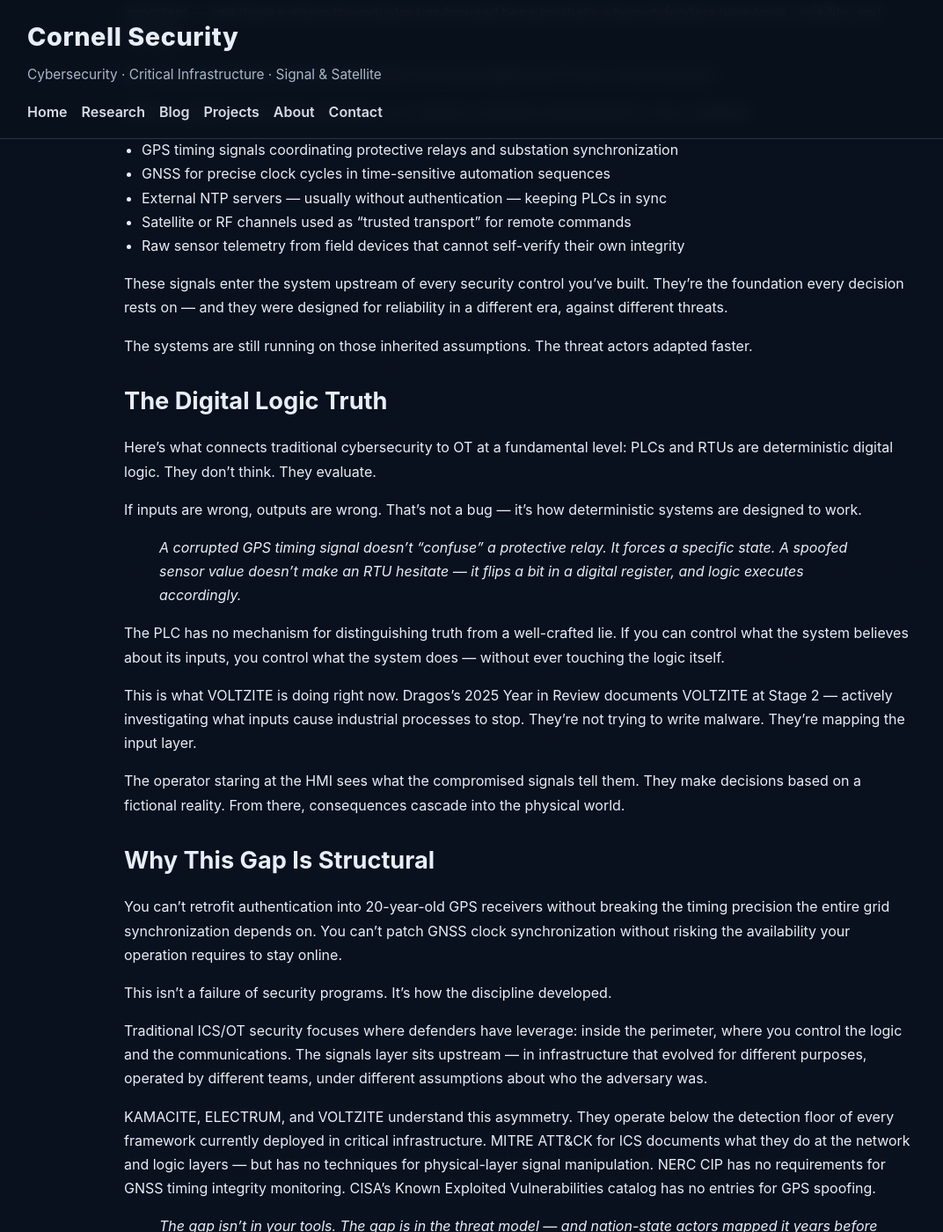
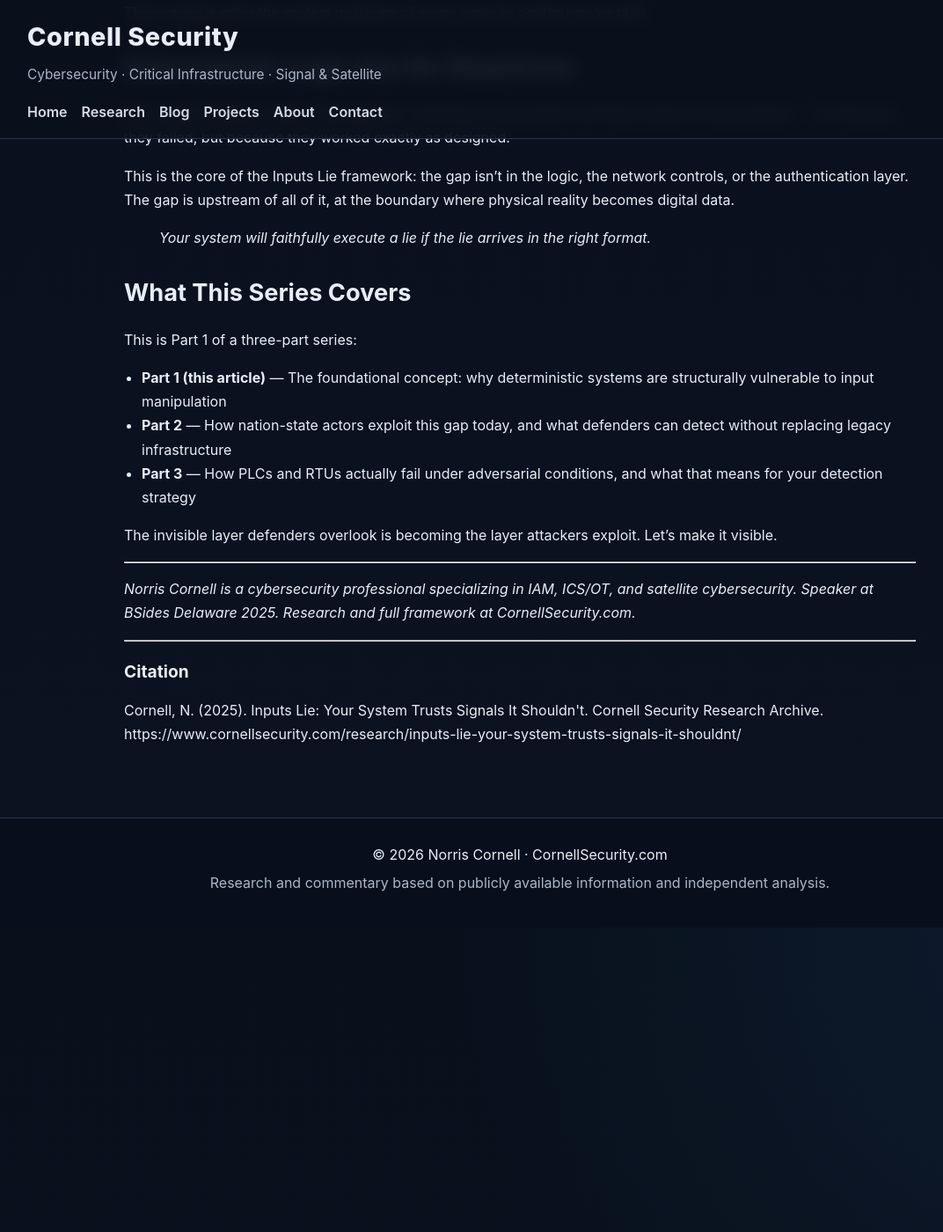
Before and after one commit to samson-2369/samson-2369.github.io, a Jekyll site: the page built from _research/inputs-lie-your-system-trusts-signals-it-shouldnt.md, in a window 1280 px wide and 1400 px high, scrolled down 1174 px. Shown: the whole window at 88% size, without its empty margins (49-1121 px from the left). Built offline with Jekyll 4.4.1, drawn with Linux system fonts in a browser that asks for light colours; some of the changed text lies outside the part shown.

Commit message:
Revise article on input manipulation in ICS
Updated the article to clarify the focus on input manipulation in industrial control systems and introduced the Inputs Lie series.

```diff
--- a/_research/inputs-lie-your-system-trusts-signals-it-shouldnt.md
+++ b/_research/inputs-lie-your-system-trusts-signals-it-shouldnt.md
@@ -2,26 +2,18 @@
 layout: paper
 title: "Inputs Lie: Your System Trusts Signals It Shouldn't"
 date: 2025-12-02
-version: "Article"
-description: "How industrial control systems faithfully execute on manipulated inputs — and why the signals layer is the gap nation-state actors mapped before most defenders knew to look."
+version: "Article · Part 1 of 3"
+description: "If you lie to an industrial system about its inputs, it will execute that lie faithfully into the physical world. The first article in the Inputs Lie series."
 pdf: /assets/papers/inputs-lie.pdf
 ---
 
-In December 2015, KAMACITE — the Russian threat actor Dragos tracks as a Stage 2 ICS adversary — coordinated one of the most consequential cyberattacks on critical infrastructure ever recorded. Three Ukrainian power distribution companies lost power simultaneously. 230,000 customers went dark.
+*Inputs Lie Series · Part 1 of 3*
 
-The malware that did it wasn't sophisticated at the network layer. It didn't need to be.
+If you lie to an industrial system about its inputs, it will execute that lie faithfully into the physical world. No hesitation. No intuition. Just deterministic logic doing exactly what it was designed to do.
 
-It manipulated the inputs.
+In my last post, I talked about how satellite signals — GPS, GNSS, RF — are largely undefended against spoofing and manipulation. The gap isn't just theoretical. It lives inside your industrial control systems.
 
-SCADA operators watched their HMIs show normal system states while breakers were being tripped remotely. The control systems executed faithfully — because the signals they received said to. By the time human operators understood what was happening, the damage was done.
-
-> *The ICS didn't fail because the network was breached. It failed because it trusted inputs it had no way to verify.*
-
-A few months ago I wrote about how satellite signals — GPS, GNSS, RF — are largely undefended against spoofing and manipulation. The gap isn't just theoretical. It lives inside your industrial control systems, and KAMACITE proved it almost a decade ago.
-
-This is where that series continues.
-
-## The Real Starting Point of Every Control Loop
+## The Perimeter Is Not the Starting Point
 
 Most ICS/OT security conversations happen inside the perimeter: PLC hardening, segmentation, protocol validation. All important — and they're where the industry has focused because that's where defenders have tools, visibility, and leverage.
 
@@ -35,69 +27,23 @@
 - Satellite or RF channels used as "trusted transport" for remote commands
 - Raw sensor telemetry from field devices that cannot self-verify their own integrity
 
-These signals enter the system upstream of every security control you've built. They're the foundation every decision rests on — and they were designed for reliability in a different era, against different threats.
+These signals enter the system upstream of every security control you've built.
 
-The systems are still running on those inherited assumptions. The threat actors adapted faster.
+## Deterministic Logic Has No Skepticism
 
-## The Digital Logic Truth
+PLCs and RTUs don't think. They evaluate. Feed them wrong inputs and they produce wrong outputs — not because they failed, but because they worked exactly as designed.
 
-Here's what connects traditional cybersecurity to OT at a fundamental level: PLCs and RTUs are deterministic digital logic. They don't think. They evaluate.
+This is the core of the Inputs Lie framework: the gap isn't in the logic, the network controls, or the authentication layer. The gap is upstream of all of it, at the boundary where physical reality becomes digital data.
 
-If inputs are wrong, outputs are wrong. That's not a bug — it's how deterministic systems are designed to work.
+> *Your system will faithfully execute a lie if the lie arrives in the right format.*
 
-> *A corrupted GPS timing signal doesn't "confuse" a protective relay. It forces a specific state. A spoofed sensor value doesn't make an RTU hesitate — it flips a bit in a digital register, and logic executes accordingly.*
+## What This Series Covers
 
-The PLC has no mechanism for distinguishing truth from a well-crafted lie. If you can control what the system believes about its inputs, you control what the system does — without ever touching the logic itself.
+This is Part 1 of a three-part series:
 
-This is what VOLTZITE is doing right now. Dragos's 2025 Year in Review documents VOLTZITE at Stage 2 — actively investigating what inputs cause industrial processes to stop. They're not trying to write malware. They're mapping the input layer.
-
-The operator staring at the HMI sees what the compromised signals tell them. They make decisions based on a fictional reality. From there, consequences cascade into the physical world.
-
-## Why This Gap Is Structural
-
-You can't retrofit authentication into 20-year-old GPS receivers without breaking the timing precision the entire grid synchronization depends on. You can't patch GNSS clock synchronization without risking the availability your operation requires to stay online.
-
-This isn't a failure of security programs. It's how the discipline developed.
-
-Traditional ICS/OT security focuses where defenders have leverage: inside the perimeter, where you control the logic and the communications. The signals layer sits upstream — in infrastructure that evolved for different purposes, operated by different teams, under different assumptions about who the adversary was.
-
-KAMACITE, ELECTRUM, and VOLTZITE understand this asymmetry. They operate below the detection floor of every framework currently deployed in critical infrastructure. MITRE ATT&CK for ICS documents what they do at the network and logic layers — but has no techniques for physical-layer signal manipulation. NERC CIP has no requirements for GNSS timing integrity monitoring. CISA's Known Exploited Vulnerabilities catalog has no entries for GPS spoofing.
-
-> *The gap isn't in your tools. The gap is in the threat model — and nation-state actors mapped it years before most defenders knew to look.*
-
-## Detection Without Replacement
-
-Here's what matters for defenders: you don't need to tear out your legacy infrastructure to start closing this gap.
-
-Signal-layer threats leave traces — if you're looking for them:
-
-- **Timing anomalies** — Discrepancies between redundant clocks or GPS receivers that don't reconcile with each other or with physical reality
-- **Sensor consistency failures** — Redundant field sensors reporting divergent values with no physical explanation
-- **GNSS/NTP drift** — Sudden unexplained shifts in timing that don't correlate with known infrastructure changes
-- **RF environment changes** — Patterns that don't align with expected site conditions
-- **Operator intuition** — Someone noticing something "feels wrong" with sensor readings even though no alarm fired. This is a signal, not noise.
-
-The common thread is better observability at the signals layer, not new hardware. Most organizations already collect this data in some form. The question is whether anyone is looking at it through an adversarial lens.
-
-## What This Means for Your Infrastructure
-
-If your critical operations depend on any external signal — timing, positioning, navigation, or remote commands — you are running on inputs you have probably never threat-modeled for spoofing, replay, or manipulation.
-
-Dragos's 2025 report found that 82% of OT organizations have no clear criteria for when an operational anomaly should trigger a cyber investigation. That means most environments cannot distinguish between a system behaving strangely and a system being attacked at the inputs layer. By the time they figure it out, the forensic data that would explain what happened is already gone.
-
-That's the structural problem the Inputs Lie framework is designed to address.
-
-> *The question isn't whether your perimeter is hardened. It's whether you've ever threat-modeled the signals your system trusts before it reaches the perimeter.*
-
-## Next in This Series
-
-Next: how PLCs and RTUs actually fail under adversarial conditions — and what deterministic logic executing on manipulated inputs means for your detection strategy.
-
-For now, start here:
-
-- Map where your operations touch external signals — GPS, NTP, GNSS, RF, satellite links, field sensor telemetry
-- Ask which of those signals your security program has threat-modeled for spoofing, replay, or manipulation
-- For any you haven't: that's your gap. That's where VOLTZITE is looking
+- **Part 1 (this article)** — The foundational concept: why deterministic systems are structurally vulnerable to input manipulation
+- **Part 2** — How nation-state actors exploit this gap today, and what defenders can detect without replacing legacy infrastructure
+- **Part 3** — How PLCs and RTUs actually fail under adversarial conditions, and what that means for your detection strategy
 
 The invisible layer defenders overlook is becoming the layer attackers exploit. Let's make it visible.
 
```
